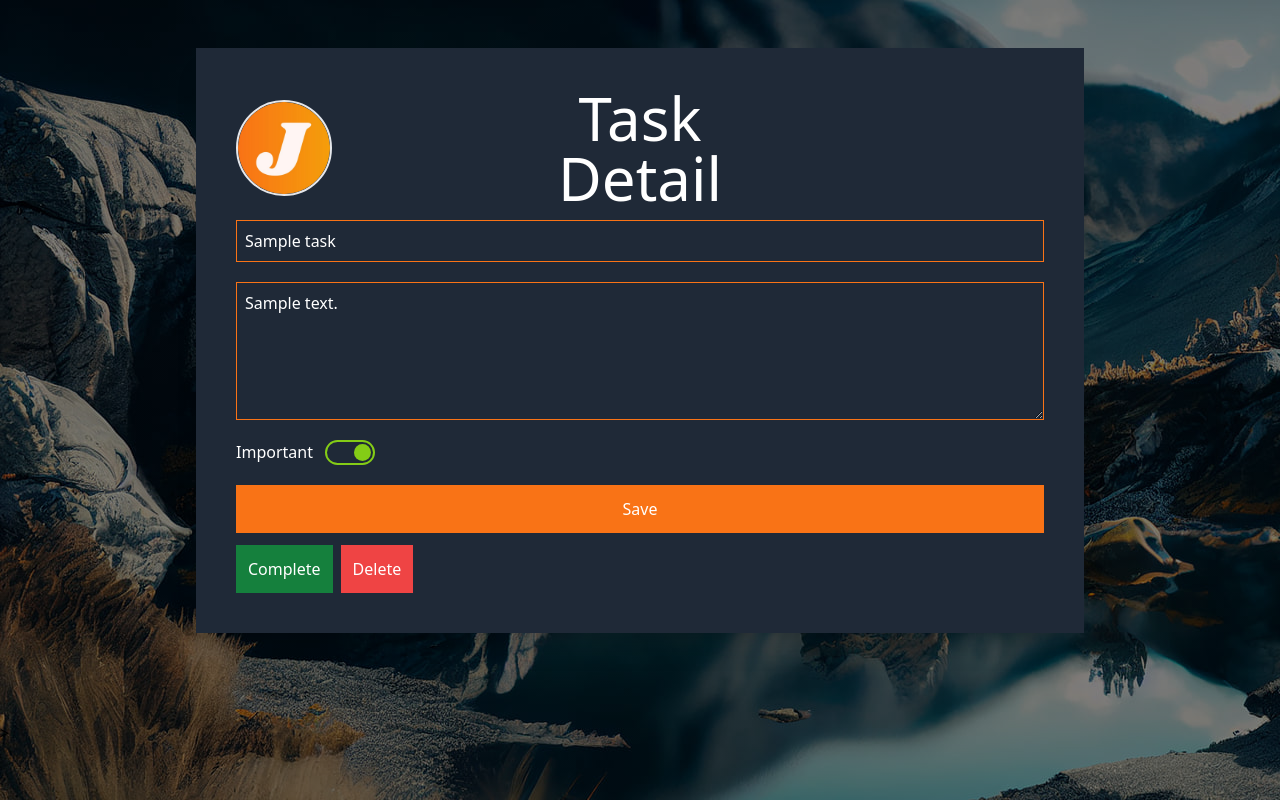
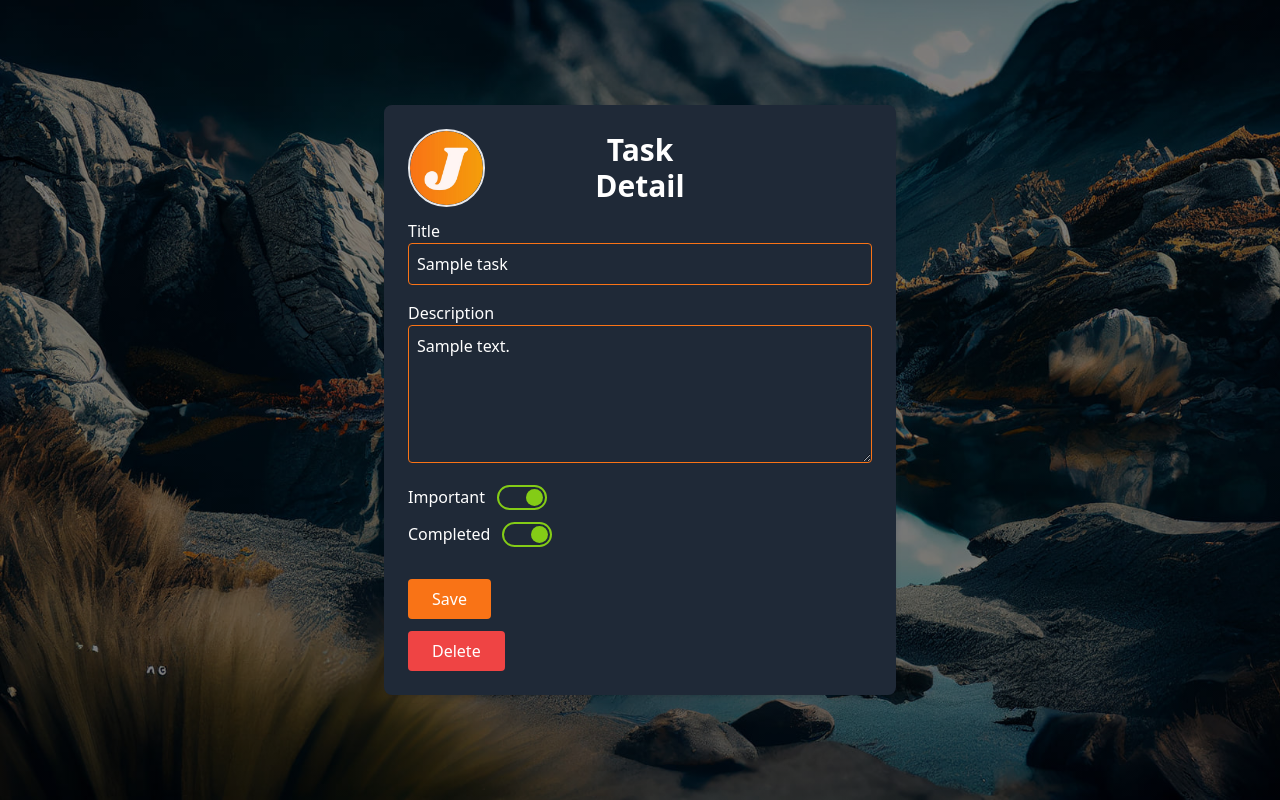
Before and after one commit to JuanJose-JG/DJango-Task_Manager, a Django app: page /tareas/1 in a window 1280 px wide. Run offline with Django 4.2, Linux system fonts and the light colour scheme; a user stored in the database is signed in; tables that the repository leaves empty hold one stand-in row (values such as "Sample post"); style sheets or scripts are compiled from the project's sources; some libraries are stand-ins or nearby versions.

Commit message:
Cambio los formularios, el listado de tareas, y agrego alerta

```diff
--- a/djangocrud/settings.py
+++ b/djangocrud/settings.py
@@ -27,7 +27,6 @@ SECRET_KEY = 'django-insecure-*mx)2vpje4s(b=9f0tg-4kz3l9xegunf4(&@i=xw2msaq@7^x)
 DEBUG = True
 
 ALLOWED_HOSTS = ['*']
-
 
 # Application definition
 
--- a/djangocrud/urls.py
+++ b/djangocrud/urls.py
@@ -29,7 +29,7 @@ urlpatterns = [
     path('tareas/', views.tasks, name='tasks'),
     path('tareas/crear/', views.create_task, name='create_task'),
     path('tareas/<int:task_id>', views.task_detail, name='task_detail'),
-    path('tareas/<int:task_id>/complete', views.complete_task, name='complete_task'),
+    # path('tareas/<int:task_id>/complete', views.complete_task, name='complete_task'),
     path('tareas/<int:task_id>/delete', views.delete_task, name='delete_task'),
     path('cerrar-sesion/', views.signout, name='signout'),
     path('ingresar/', views.signin, name='signin'),
--- a/static/css/styles.css
+++ b/static/css/styles.css
@@ -7,10 +7,6 @@
     border: 2px solid #DC2626;
     border-radius: 100px;
     background-color: rgba(169, 169, 169, 0);
-}
-
-#switch-button:checked~ .switch-button_label{
-    border: 2px solid #84CC16;
 }
 
 .switch-button_label::after{
@@ -25,7 +21,18 @@
     transition: 0.3s
 }
 
+#switch-button:checked~ .switch-button_label{
+    border: 2px solid #84CC16;
+}
 #switch-button:checked~ .switch-button_label::after{
+    background-color: #84CC16;
+    left: 27px;
+}
+
+#switch-button2:checked~ .switch-button_label{
+    border: 2px solid #84CC16;
+}
+#switch-button2:checked~ .switch-button_label::after{
     background-color: #84CC16;
     left: 27px;
 }
@@ -33,3 +40,6 @@
 #switch-button{
     display: none;
 }
+#switch-button2{
+    display: none;
+}
--- a/tasks/templates/layouts/background_img.html
+++ b/tasks/templates/layouts/background_img.html
@@ -3,6 +3,7 @@
     <img class="fixed top-0 object-cover brightness-50 object-center w-full h-full" src="{% static 'img/background.jpg' %}">
 
     <div class="absolute start-20 flex items-center text-white font-black text-5xl h-full">
+
         {% if request.path == '/' %}
             Home
         {% elif request.path == '/nosotros/' %}
--- a/tasks/templates/layouts/forms.html
+++ b/tasks/templates/layouts/forms.html
@@ -7,8 +7,8 @@
     <link rel="shortcut icon" type="image/x-icon" href="{% static 'img/favicon.ico' %}">
 
     <!-- TailWind -->
-    <link rel="stylesheet" href="{% static 'css/output.css' %}">
-
+    <!-- <link rel="stylesheet" href="{% static 'css/output.css' %}"> -->
+    <script src="https://cdn.tailwindcss.com"></script>
     <!-- CSS -->
     {% block css %}
 
@@ -17,12 +17,14 @@
     <title>Tasks Manager</title>
 </head>
 
-    <body class="bg-fixed" style="background-image: linear-gradient(rgba(0, 0, 0, 0.5),rgba(0,0,0,0.5)), url('/static/img/background.jpg');">
+    <body class="bg-fixed" style="background-image: linear-gradient(rgba(0, 0, 0, 0.5),rgba(0,0,0,0.5)), url('/static/img/background.jpg'); background-size: cover;">
 
-    {% block content %}
+    <main class="h-screen flex items-center p-8">
+        <section class="max-w-lg mx-auto bg-gray-800 text-white shadow-md rounded-lg p-6">
+            {% block content %}
 
-    {% endblock %}>
-
-
+            {% endblock %}
+        </section>
+    </main>
 </body>
 </html>
--- a/tasks/templates/layouts/menu.html
+++ b/tasks/templates/layouts/menu.html
@@ -14,7 +14,7 @@
     </li>
 
     <li>
-        <a class="px-4 py-1 border-2 border-orange-500 bg-orange-500 rounded-full hover:bg-amber-500 hover:border-amber-500 transition duration-300" href="{% url 'signout' %}">Logout</a>
+        <a class="px-4 py-1 border-2 border-orange-500 bg-orange-500 rounded hover:bg-amber-500 hover:border-amber-500" href="{% url 'signout' %}">Logout</a>
     </li>
 
     <div class="grow">
@@ -26,11 +26,11 @@
 {% else %}
 
     <li>
-        <a class="px-4 py-1 border-2 border-orange-500 rounded-full hover:bg-amber-500 hover:border-amber-500 transition duration-300" href="{% url 'signup' %}">Sign up</a>
+        <a class="px-4 py-1 border-2 border-orange-500 rounded hover:bg-amber-500 hover:border-amber-500" href="{% url 'signup' %}">Sign up</a>
     </li>
 
     <li>
-        <a class="px-4 py-1 border-2 border-orange-500 bg-orange-500 rounded-full hover:bg-amber-500 hover:border-amber-500 transition duration-300" href="{% url 'signin' %}">Sign in</a>
+        <a class="px-4 py-1 border-2 border-orange-500 bg-orange-500 rounded hover:bg-amber-500 hover:border-amber-500" href="{% url 'signin' %}">Sign in</a>
     </li>
 
 {% endif %}
--- a/tasks/templates/task_detail.html
+++ b/tasks/templates/task_detail.html
@@ -6,16 +6,12 @@
 {% endblock %}
 
 {% block content %}
-    <main class="p-12">
-        <section class="p-10 w-3/4 mx-auto bg-gray-800 text-white shadow-xl self-center mb-10">
 
     <div class="grid grid-cols-3 items-center">
-                <a href="{% url 'tasks' %}"><img class="border-2 rounded-full w-24" src="{% static 'img/logo.png' %}"></a>
+        <a href="{% url 'tasks' %}"><img class="border-2 rounded-full w-2/4" src="{% static 'img/logo.png' %}"></a>
 
-                <h1 class="text-center text-6xl">Task Detail</h1>
+        <h1 class="text-center text-3xl font-semibold">Task Detail</h1>
     </div>
-
-            <div>
 
     <form method="POST">
         {% csrf_token %}
@@ -24,39 +20,69 @@
             <p class="text-red-500 mt-3">*{{ error }}</p>
         {% endif %}
 
-                    <div class="flex flex-col gap-5 mt-3">
-                        <input class="p-2 bg-gray-800 border border-orange-500 text-white" type="text" name="title" value="{{ task.title }}">
+        <div class="mt-3">
+            <div class="mb-4">
+                <label>Title</label>
+                <input class="w-full p-2 bg-gray-800 border border-orange-500 focus:outline-none rounded" type="text" name="title" value="{{ task.title }}">
+            </div>
 
-                        <textarea class="p-2 bg-gray-800 border border-orange-500 text-white" name="description" rows="5">{{ task.description }}</textarea>
+            <div class="mb-4">
+                <label>Description</label>
+                <textarea class="w-full p-2 bg-gray-800 border border-orange-500 focus:outline-none rounded" name="description" rows="5">{{ task.description }}</textarea>
+            </div>
 
-                        <div class="flex gap-3">
+            <div class="flex gap-3 mb-3">
                 <p>Important</p>
                 <input type="checkbox" name="important" id="switch-button" {% if task.important %} checked {% endif %}>
                 <label for="switch-button" class="switch-button_label"></label>
             </div>
 
-                        <button class="bg-orange-500 py-3 transition duration-300 hover:bg-amber-500">Save</button>
+            <div class="flex gap-3 mb-8">
+                <p>Completed</p>
+                <input type="checkbox" name="completed" id="switch-button2" {% if task.datecompleted %} checked {% endif %}>
+                <label for="switch-button2" class="switch-button_label"></label>
+            </div>
+
+            <button class="px-6 py-2 rounded bg-orange-500 hover:bg-amber-500" type="submit">Save</button>
         </div>
     </form>
 
-                <div class="flex mt-3 gap-2">
+    <button class="bg-red-500 hover:bg-red-600 px-6 py-2 rounded mt-3" id="deleteButton">Delete</button>
 
-                    <form action="{% url 'complete_task' task.id %}" method="POST">
-                        {% csrf_token %}
+    <div class="hidden absolute w-full start-0 top-0 bottom-0 bg-black opacity-75" id="background">
+    </div>
 
-                        <button class="bg-green-700 p-3">Complete</button>
-
-                    </form>
-
+    <div class="absolute top-0 start-0 w-full h-screen flex justify-center items-center" id="alert">
+        <div class="max-w-xl bg-gray-800 rounded-lg p-10 text-center flex flex-col justify-center">
+            <img class="w-1/3 mx-auto mb-5" src="{% static 'img/alert.svg' %}">
+            <h1 class="text-neutral-200 text-4xl font-bold mb-3">Are you sure to delete this task?</h1>
+            <p class="text-xl mb-5">Will be permanently eliminated</p>
+            <div class="flex gap-3 justify-center">
+                <button class="bg-gray-600 py-2 px-6 rounded" id="cancel">Cancel</button>
                 <form action="{% url 'delete_task' task.id %}" method="POST">
                     {% csrf_token %}
 
-                        <button class="bg-red-500 p-3">Delete</button>
-
+                    <button class="bg-red-500 hover:bg-red-600 py-2 px-6 rounded" type="submit">Confirm</button>
                 </form>
             </div>
         </div>
-        </section>
-    </main>
+    </div>
 
+    <script>
+        const deleteButton = document.getElementById("deleteButton");
+        const background = document.getElementById("background");
+        const alert = document.getElementById("alert");
+        const cancel = document.getElementById("cancel");
+        alert.classList.add('hidden')
+
+        deleteButton.addEventListener('click', function() {
+            background.classList.remove('hidden');
+            alert.classList.remove('hidden');
+        });
+
+        cancel.addEventListener('click', function() {
+            background.classList.add('hidden');
+            alert.classList.add('hidden');
+        });
+    </script>
 {% endblock %}
--- a/tasks/views.py
+++ b/tasks/views.py
@@ -76,9 +76,7 @@ def tasks(request):
 @login_required
 def create_task(request):
     if request.method == 'GET':
-        return render(request, 'create_task.html', {
-            'form': CreateTaskForm
-        })
+        return render(request, 'create_task.html')
 
     else:
         try:
@@ -98,33 +96,30 @@ def create_task(request):
 def task_detail(request, task_id):
     if request.method == 'GET':
         task = get_object_or_404(Task, id=task_id, user=request.user)
-        form = CreateTaskForm(instance=task)
         return render(request, 'task_detail.html', {
-            'task': task,
-            'form': form
+            'task': task
         })
 
     else:
         try:
             task = get_object_or_404(Task, id=task_id, user=request.user)
             form = CreateTaskForm(request.POST, instance=task)
-            form.save()
+            update_task = form.save(commit=False)
+            completed = request.POST.get('completed', False)
+
+            if completed and task.datecompleted is None:
+                update_task.datecompleted = timezone.now()
+            elif not completed and task.datecompleted is not None:
+                update_task.datecompleted = None
+
+            update_task.save()
             return redirect('tasks')
 
         except ValueError:
             return render(request, 'task_detail.html', {
                 'task': task,
-                'form': form,
                 'error': 'Error updating task'
             })
-
-@login_required
-def complete_task(request, task_id):
-    task = get_object_or_404(Task, id=task_id, user=request.user)
-    if request.method == 'POST':
-        task.datecompleted = timezone.now()
-        task.save()
-        return redirect('tasks')
 
 @login_required
 def delete_task(request, task_id):
```
Also changed, not shown: tasks/templates/create_task.html (+15 -17 lines), tasks/templates/layouts/base.html (+4 -4 lines), tasks/templates/signin.html (+13 -16 lines), tasks/templates/signup.html (+22 -22 lines), tasks/templates/tasks.html (+10 -10 lines), static/img/alert.svg (added). Lines whose indentation alone changed are shown as unchanged.
